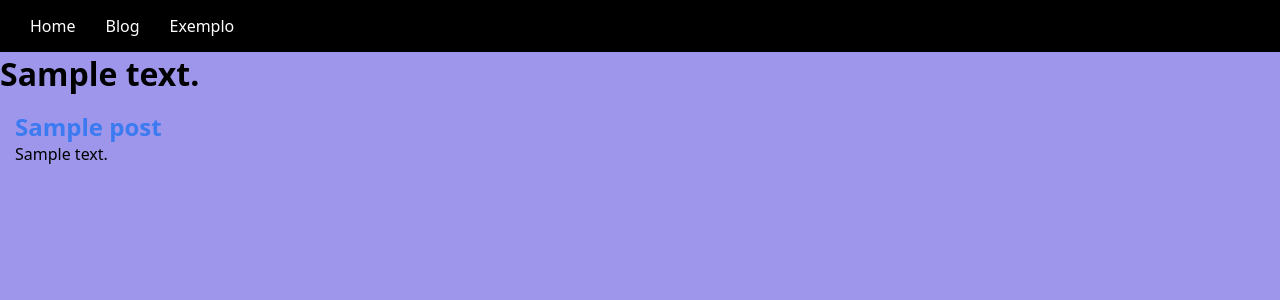
After one commit to caiomoises/Django_App, a Django app: template blog/templates/blog/post.html in a window 1280 px wide. The commit adds this page. Shown: the top 300 px of the page. Run offline with Django 4.2, Linux system fonts and the light colour scheme; the template is opened without the code that fills it: most values are stand-ins (such as "Sample title", 1, 10 or a date in 2020).

Commit message:
upgrade aulas 442, 443

```diff
--- a/base/global/partials/menu.html
+++ b/base/global/partials/menu.html
@@ -1,5 +1,5 @@
-<nav>
-    <ul>
+<nav class="menu">
+    <ul class="menu_links">
         <li>
             <a href="{% url "home:index" %}">Home</a>
         </li>
--- a/base/static/global/css/style.css
+++ b/base/static/global/css/style.css
@@ -5,6 +5,15 @@
   margin: 0;
   padding: 0;
   box-sizing: border-box;
+}
+
+a {
+  color: rgb(59, 122, 240);
+  text-decoration: none;
+}
+a:hover {
+  color: rgb(59, 122, 240);
+  text-decoration: underline;
 }
 
 html {
@@ -30,8 +39,24 @@ body {
   box-shadow: 5px 2px 5px rgba(0, 0, 0, 10%);
 }
 
+.menu {
+  background: #000;
+  padding: 1.5rem;
+}
+
+.menu_links {
+  list-style: none;
+  display: flex;
+}
+
+.menu_links a {
+  color: #fff;
+  padding: 1.5rem;
+  /* background-color: red; */
+}
+
 @media (min-width: 600px) {
-  .content {
+  .content:not(:has(.single-post)) {
     grid-template-columns: repeat(auto-fill, minmax(32rem, 1fr));
   }
 }
--- /dev/null
+++ b/blog/templates/blog/post.html
@@ -0,0 +1,16 @@
+{% extends 'global/base.html' %} {% comment "EXECUTA A ESTENSÃO DO TEMA BASE" %}{% endcomment %}
+
+{% block texto %} {{ text }} {% endblock texto %} {% comment "EXECUTA BLOCOS" %}{% endcomment %}
+
+{% block posts %}
+    <article class="single-post">
+        <header>
+        <h1 class="post__title">
+            <a href="{% url "blog:post" post.id %}">
+            {{ post.title }}
+            </a>
+        </h1>
+        </header>
+        <div class="post__body">{{ post.body }}</div>
+    </article>
+{% endblock posts %}
--- a/blog/urls.py
+++ b/blog/urls.py
@@ -5,6 +5,6 @@ app_name = 'blog'
 
 urlpatterns = [
     path('', views.blog, name='home'),
-    path('post/<int:id>', views.post, name='post'),
+    path('post/<int:post_id>', views.post, name='post'),
     path('exemplo/', views.exemplo, name='exemplo')
 ]
```
Also changed, not shown: blog/views.py (+11 -4 lines).
